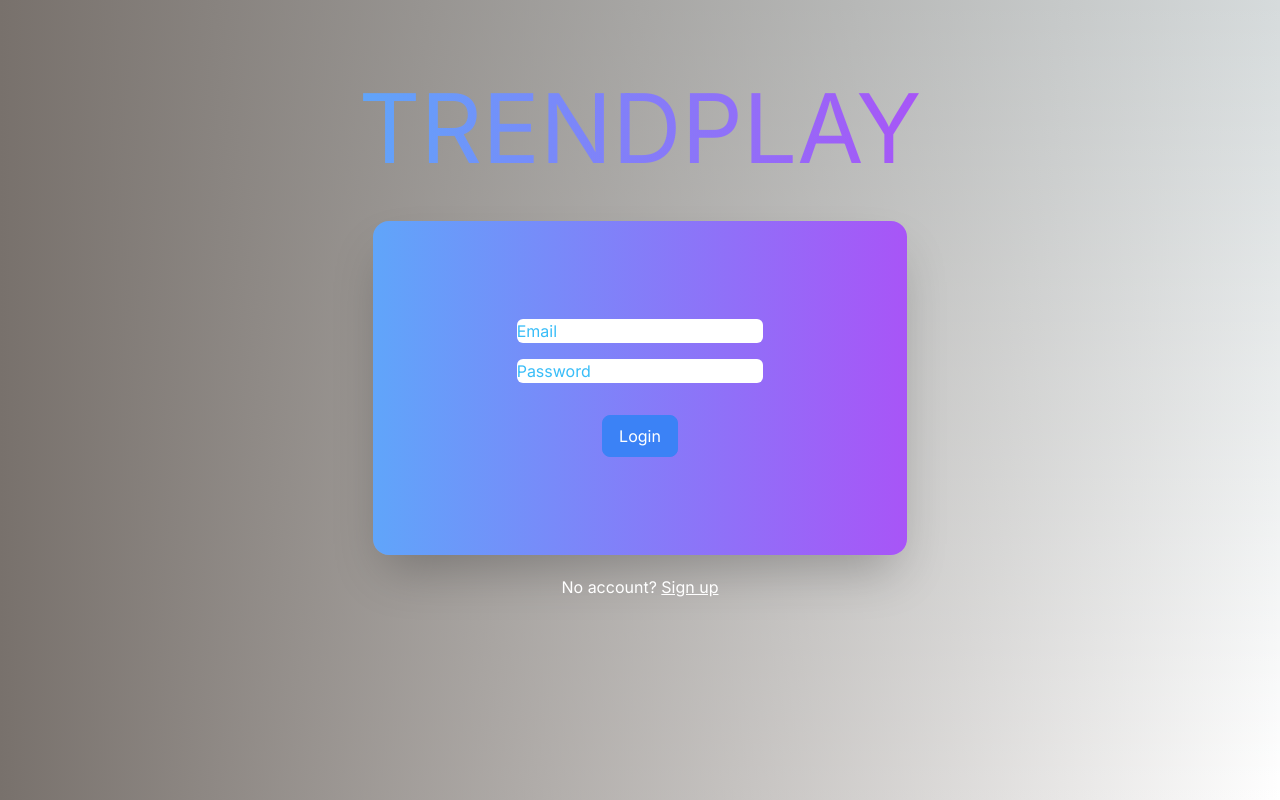
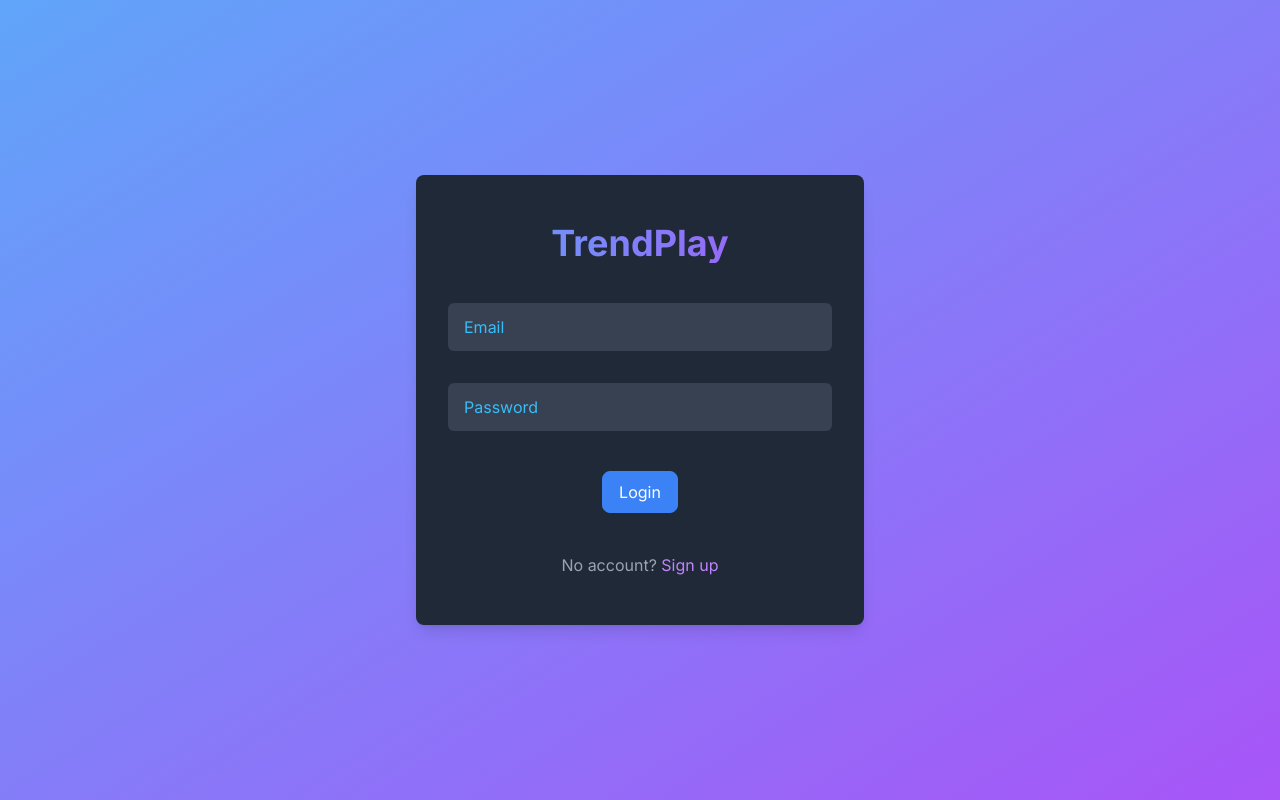
Before and after one commit to jorgoose/coms-senior-design, a Next.js app in the folder frontend/: page /login in a window 1280 px wide. Built offline with nearby package versions, Linux system fonts and the light colour scheme.

Commit message:
Refactor login page layout and styles

```diff
--- a/frontend/src/app/login/page.tsx
+++ b/frontend/src/app/login/page.tsx
@@ -13,21 +13,51 @@ export default function Login() {
     const [state, formAction] = useFormState(signIn, initialState);
 
     return (
-        <>
-            <div className="bg-gradient-to-r from-stone-500 h-screen w-full flex justify-center items-center flex-col">
-                <p className="absolute top-20 text-8xl bg-gradient-to-r from-blue-400 to-purple-500 text-transparent bg-clip-text">TRENDPLAY</p>
-                <form action={async (formData: FormData) => {
-                    formAction(formData);
-                }} className="bg-gradient-to-r from-blue-400 to-purple-500 flex justify-center items-center flex-col m-5 p-5 rounded-2xl shadow-2xl space-y-4 size-5/12">
-                    <input className="rounded-md w-1/2 text-black" type="email" name="email" placeholder="Email" required />
-                    <input className="rounded-md w-1/2 text-black" type="password" name="password" placeholder="Password" required />
-                    <p aria-live="polite">
+        <div className="min-h-screen bg-gradient-to-br from-blue-400 to-purple-500 flex items-center justify-center">
+            <div className="max-w-md w-full mx-auto py-12 px-8 bg-gray-800 rounded-lg shadow-lg">
+                <div className="mb-10 text-center">
+                    <h1 className="text-4xl font-bold text-transparent bg-clip-text bg-gradient-to-r from-blue-400 to-purple-500">
+                        TrendPlay
+                    </h1>
+                </div>
+                <form
+                    action={async (formData: FormData) => {
+                        formAction(formData);
+                    }}
+                    className="space-y-8"
+                >
+                    <div>
+                        <input
+                            className="w-full px-4 py-3 text-gray-300 bg-gray-700 rounded-md focus:outline-none focus:bg-gray-600 focus:ring-2 focus:ring-purple-500"
+                            type="email"
+                            name="email"
+                            placeholder="Email"
+                            required
+                        />
+                    </div>
+                    <div>
+                        <input
+                            className="w-full px-4 py-3 text-gray-300 bg-gray-700 rounded-md focus:outline-none focus:bg-gray-600 focus:ring-2 focus:ring-purple-500"
+                            type="password"
+                            name="password"
+                            placeholder="Password"
+                            required
+                        />
+                    </div>
+                    <p aria-live="polite" className="text-red-500">
                         {state?.message}
                     </p>
-                    <SubmitButton use='Login' />
+                    <div className="flex justify-center">
+                        <SubmitButton use='Login' />
+                    </div>
                 </form>
-                <div className="text-white">No account? <Link href="/signup" className="underline">Sign up</Link></div>
+                <p className="mt-8 text-center text-gray-400">
+                    No account?{' '}
+                    <Link href="/signup" className="text-purple-400 hover:text-purple-300">
+                        Sign up
+                    </Link>
+                </p>
             </div>
-        </>
+        </div>
     );
 }
```
